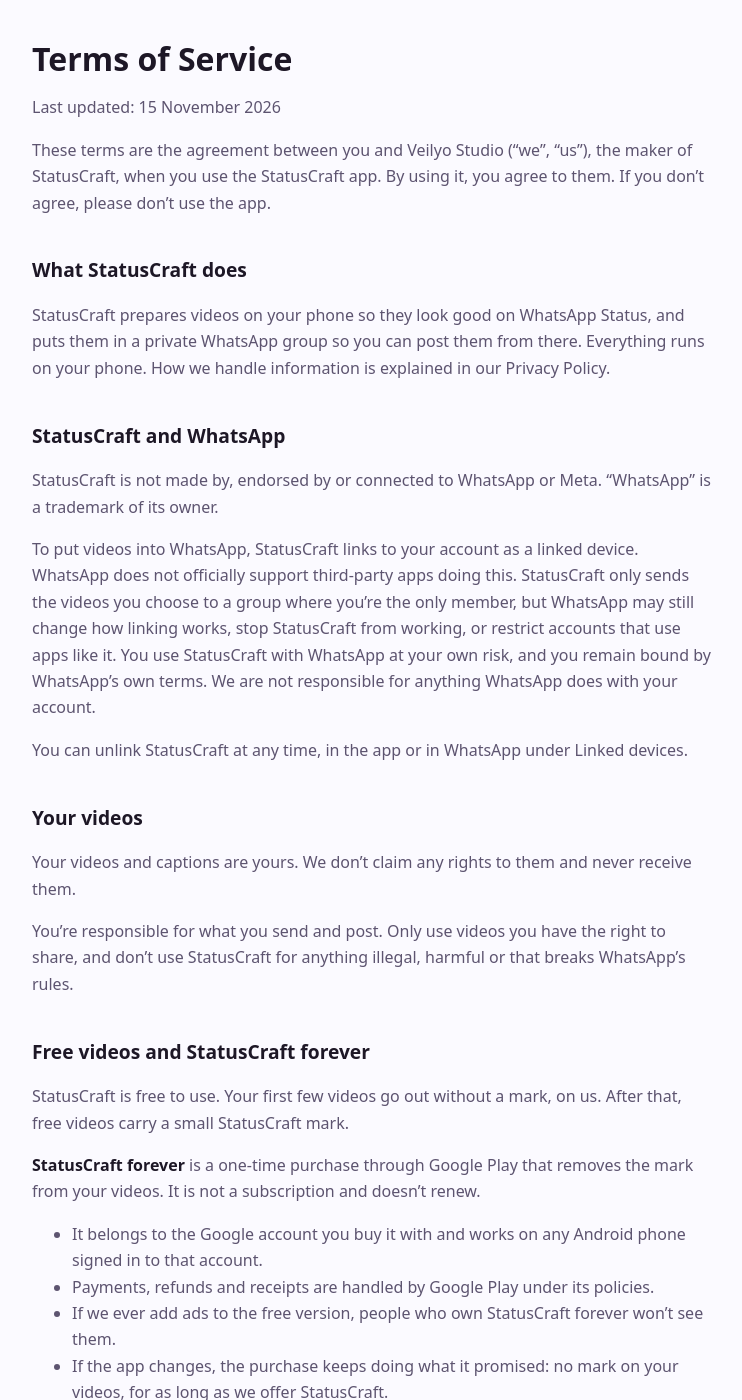
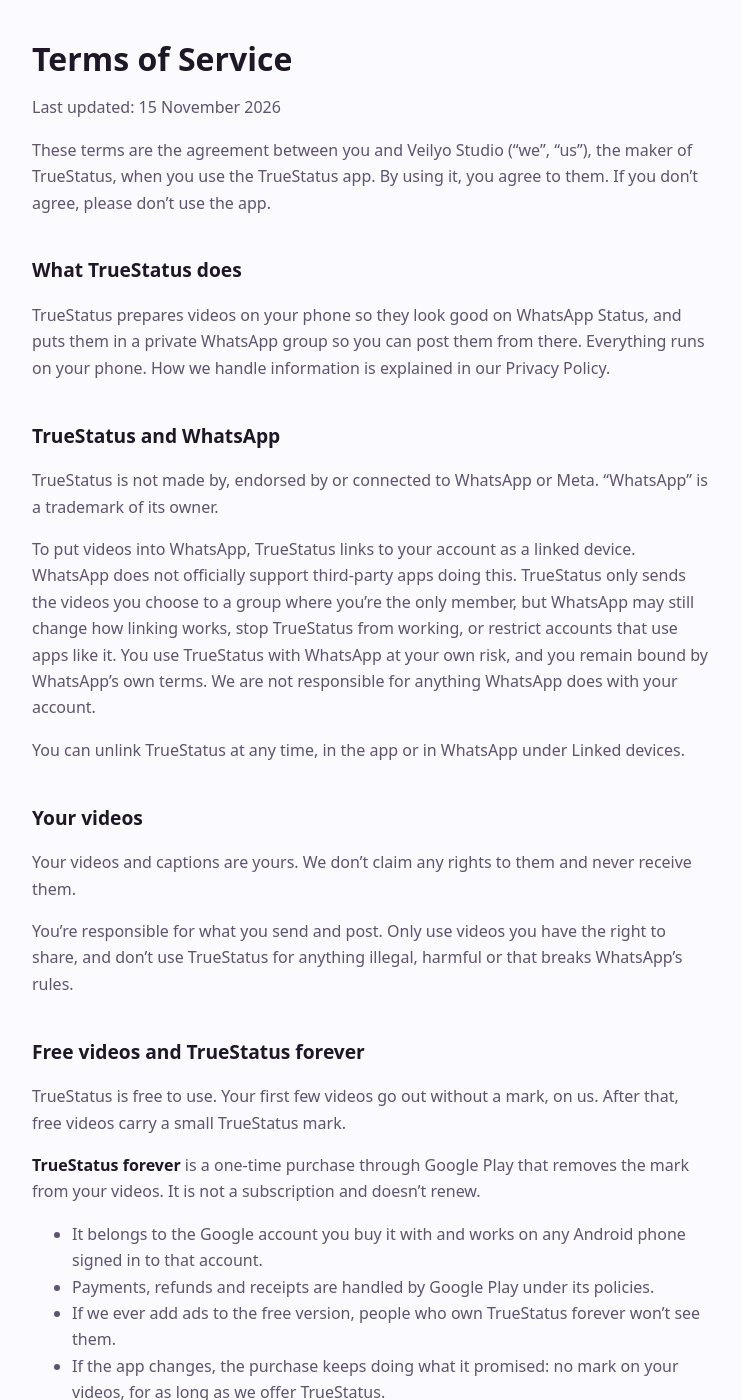
Before and after one commit to zaidzaihan/truestatus-legal, a Jekyll site: the page built from terms.md, in a window 1280 px wide and 1400 px high. Shown: the whole window, without its empty margins (268-1010 px from the left). Built offline with Jekyll 4.4.1, drawn with Linux system fonts in a browser that asks for light colours; some of the changed text lies outside the part shown.

Commit message:
Rename to TrueStatus

```diff
--- a/_config.yml
+++ b/_config.yml
@@ -1,2 +1,2 @@
-title: StatusCraft
+title: TrueStatus
 markdown: kramdown
--- a/_layouts/default.html
+++ b/_layouts/default.html
@@ -3,7 +3,7 @@
 <head>
 <meta charset="utf-8">
 <meta name="viewport" content="width=device-width, initial-scale=1">
-<title>{{ page.title }} · StatusCraft</title>
+<title>{{ page.title }} · TrueStatus</title>
 <style>
   :root { --bg:#fbfaff; --fg:#1d1726; --muted:#5d5470; --accent:#6b45c9; }
   @media (prefers-color-scheme: dark) { :root { --bg:#16121d; --fg:#f1edf7; --muted:#b4abc4; --accent:#bfa2ff; } }
@@ -19,6 +19,6 @@
 </head>
 <body><main>
 {{ content }}
-<footer>StatusCraft by Veilyo Studio · <a href="privacy.html">Privacy Policy</a> · <a href="terms.html">Terms of Service</a></footer>
+<footer>TrueStatus by Veilyo Studio · <a href="privacy.html">Privacy Policy</a> · <a href="terms.html">Terms of Service</a></footer>
 </main></body>
 </html>
--- a/terms.md
+++ b/terms.md
@@ -7,56 +7,56 @@ title: Terms of Service
 
 Last updated: 15 November 2026
 
-These terms are the agreement between you and Veilyo Studio ("we", "us"), the maker of StatusCraft, when you use the StatusCraft app. By using it, you agree to them. If you don't agree, please don't use the app.
+These terms are the agreement between you and Veilyo Studio ("we", "us"), the maker of TrueStatus, when you use the TrueStatus app. By using it, you agree to them. If you don't agree, please don't use the app.
 
-## What StatusCraft does
+## What TrueStatus does
 
-StatusCraft prepares videos on your phone so they look good on WhatsApp Status, and puts them in a private WhatsApp group so you can post them from there. Everything runs on your phone. How we handle information is explained in our Privacy Policy.
+TrueStatus prepares videos on your phone so they look good on WhatsApp Status, and puts them in a private WhatsApp group so you can post them from there. Everything runs on your phone. How we handle information is explained in our Privacy Policy.
 
-## StatusCraft and WhatsApp
+## TrueStatus and WhatsApp
 
-StatusCraft is not made by, endorsed by or connected to WhatsApp or Meta. "WhatsApp" is a trademark of its owner.
+TrueStatus is not made by, endorsed by or connected to WhatsApp or Meta. "WhatsApp" is a trademark of its owner.
 
-To put videos into WhatsApp, StatusCraft links to your account as a linked device. WhatsApp does not officially support third-party apps doing this. StatusCraft only sends the videos you choose to a group where you're the only member, but WhatsApp may still change how linking works, stop StatusCraft from working, or restrict accounts that use apps like it. You use StatusCraft with WhatsApp at your own risk, and you remain bound by WhatsApp's own terms. We are not responsible for anything WhatsApp does with your account.
+To put videos into WhatsApp, TrueStatus links to your account as a linked device. WhatsApp does not officially support third-party apps doing this. TrueStatus only sends the videos you choose to a group where you're the only member, but WhatsApp may still change how linking works, stop TrueStatus from working, or restrict accounts that use apps like it. You use TrueStatus with WhatsApp at your own risk, and you remain bound by WhatsApp's own terms. We are not responsible for anything WhatsApp does with your account.
 
-You can unlink StatusCraft at any time, in the app or in WhatsApp under Linked devices.
+You can unlink TrueStatus at any time, in the app or in WhatsApp under Linked devices.
 
 ## Your videos
 
 Your videos and captions are yours. We don't claim any rights to them and never receive them.
 
-You're responsible for what you send and post. Only use videos you have the right to share, and don't use StatusCraft for anything illegal, harmful or that breaks WhatsApp's rules.
+You're responsible for what you send and post. Only use videos you have the right to share, and don't use TrueStatus for anything illegal, harmful or that breaks WhatsApp's rules.
 
-## Free videos and StatusCraft forever
+## Free videos and TrueStatus forever
 
-StatusCraft is free to use. Your first few videos go out without a mark, on us. After that, free videos carry a small StatusCraft mark.
+TrueStatus is free to use. Your first few videos go out without a mark, on us. After that, free videos carry a small TrueStatus mark.
 
-**StatusCraft forever** is a one-time purchase through Google Play that removes the mark from your videos. It is not a subscription and doesn't renew.
+**TrueStatus forever** is a one-time purchase through Google Play that removes the mark from your videos. It is not a subscription and doesn't renew.
 
 - It belongs to the Google account you buy it with and works on any Android phone signed in to that account.
 - Payments, refunds and receipts are handled by Google Play under its policies.
-- If we ever add ads to the free version, people who own StatusCraft forever won't see them.
-- If the app changes, the purchase keeps doing what it promised: no mark on your videos, for as long as we offer StatusCraft.
+- If we ever add ads to the free version, people who own TrueStatus forever won't see them.
+- If the app changes, the purchase keeps doing what it promised: no mark on your videos, for as long as we offer TrueStatus.
 
 ## Using the app
 
-We give you a personal, non-transferable right to use StatusCraft on your devices. Please don't copy, resell, modify or reverse engineer the app, or try to get around the mark or the purchase.
+We give you a personal, non-transferable right to use TrueStatus on your devices. Please don't copy, resell, modify or reverse engineer the app, or try to get around the mark or the purchase.
 
 ## No guarantees
 
-We work hard to make StatusCraft reliable, but it's provided "as is". We can't promise it will always work, work with every video or phone, or keep working if WhatsApp or Android change. To the fullest extent the law allows, we make no warranties beyond what's written here.
+We work hard to make TrueStatus reliable, but it's provided "as is". We can't promise it will always work, work with every video or phone, or keep working if WhatsApp or Android change. To the fullest extent the law allows, we make no warranties beyond what's written here.
 
 ## Limits on our responsibility
 
-To the fullest extent the law allows, we are not liable for indirect or consequential losses, lost data, or anything that happens to your WhatsApp account. Our total responsibility to you for any claim is limited to what you paid us for StatusCraft. Nothing in these terms takes away rights you have under consumer law that can't be excluded.
+To the fullest extent the law allows, we are not liable for indirect or consequential losses, lost data, or anything that happens to your WhatsApp account. Our total responsibility to you for any claim is limited to what you paid us for TrueStatus. Nothing in these terms takes away rights you have under consumer law that can't be excluded.
 
 ## Ending things
 
-You can stop using StatusCraft at any time by unlinking it and uninstalling it. We may stop offering StatusCraft or parts of it. If we do, we'll try to give notice in the app.
+You can stop using TrueStatus at any time by unlinking it and uninstalling it. We may stop offering TrueStatus or parts of it. If we do, we'll try to give notice in the app.
 
 ## Changes to these terms
 
-We may update these terms. We'll change the date at the top, and tell you in the app if a change is important. Using StatusCraft after that means you accept the new terms.
+We may update these terms. We'll change the date at the top, and tell you in the app if a change is important. Using TrueStatus after that means you accept the new terms.
 
 ## Law
 
```
Also changed, not shown: index.md (+2 -2 lines), privacy.md (+15 -15 lines).
